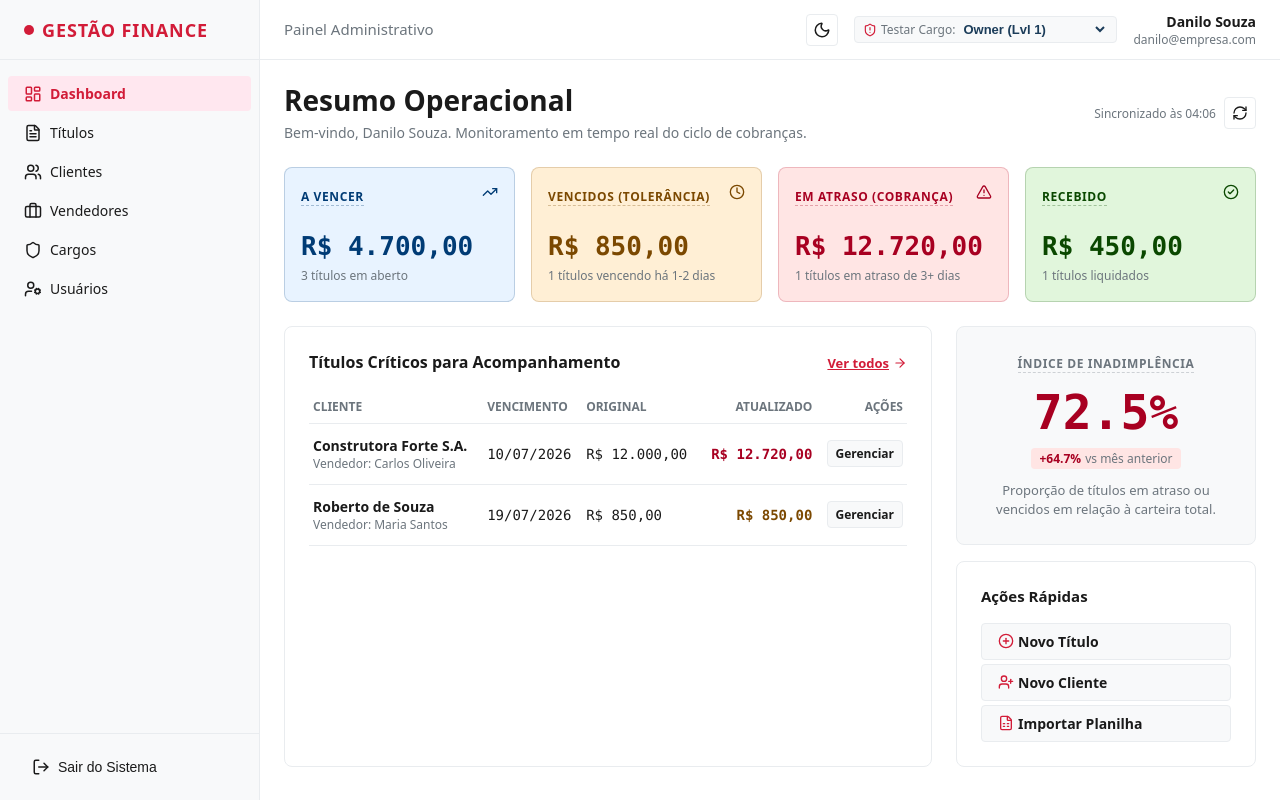
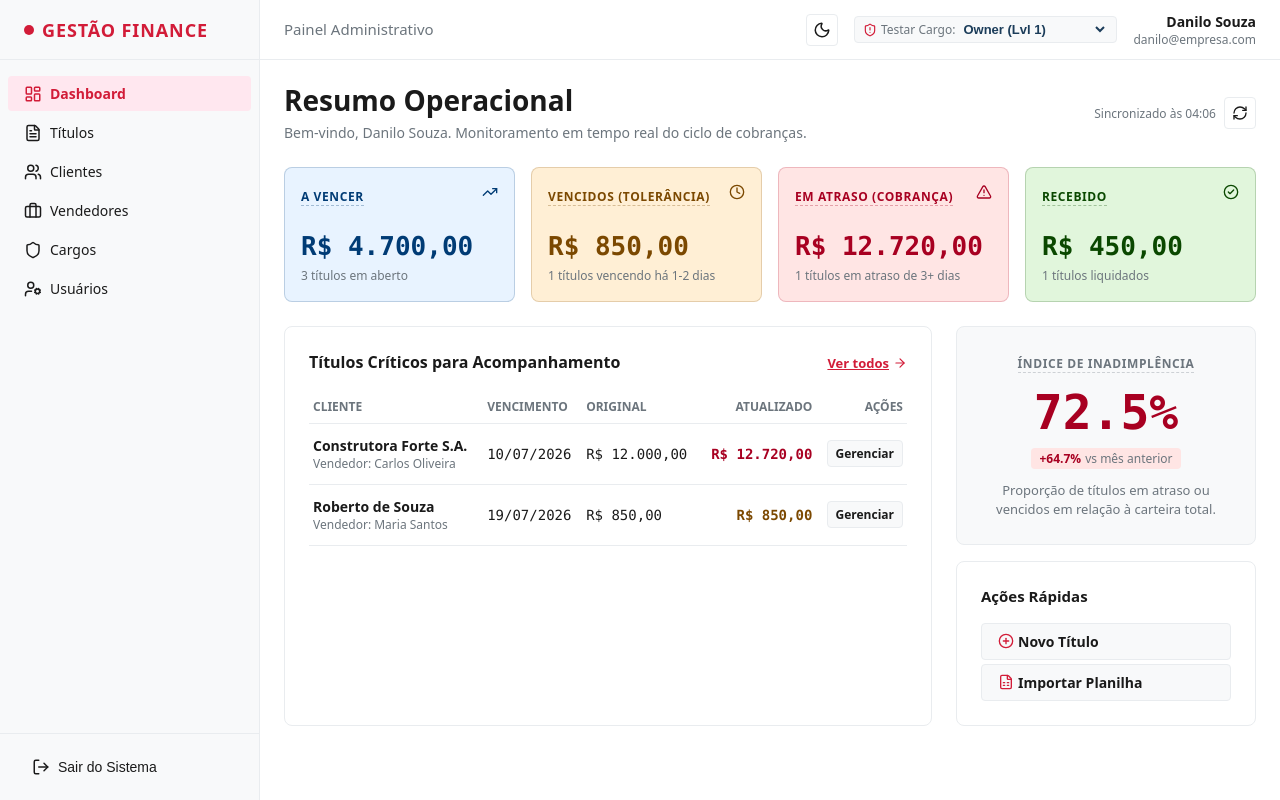
Before and after one commit to danilo-sf-dev/Api-Gerenciador-de-Cobranca-FrontEnd, a Next.js app: page / in a window 1280 px wide. Built offline with nearby package versions, Linux system fonts and the light colour scheme.

Commit message:
feat: add QuickActionsCard component to dashboard for navigating to title creation and import

```diff
--- a/src/features/dashboard/components/QuickActionsCard.tsx
+++ b/src/features/dashboard/components/QuickActionsCard.tsx
@@ -2,7 +2,7 @@
 
 import React from "react";
 import Link from "next/link";
-import { PlusCircle, UserPlus, FileSpreadsheet } from "lucide-react";
+import { PlusCircle, FileSpreadsheet } from "lucide-react";
 import { ROUTES } from "@/lib/constants/routes";
 import uiStyles from "@/components/ui/ui.module.css";
 
@@ -25,19 +25,6 @@ export function QuickActionsCard() {
           <span>Novo Título</span>
         </Link>
         <Link
-          href={`${ROUTES.CUSTOMERS}/novo`}
-          className={uiStyles.btn}
-          style={{
-            justifyContent: "flex-start",
-            backgroundColor: "var(--colors-surface)",
-            color: "var(--colors-ink)",
-            border: "1px solid var(--colors-border)",
-          }}
-        >
-          <UserPlus size={16} style={{ color: "var(--colors-primary)" }} />
-          <span>Novo Cliente</span>
-        </Link>
-        <Link
           href={`${ROUTES.TITLES}/importar`}
           className={uiStyles.btn}
           style={{
```
